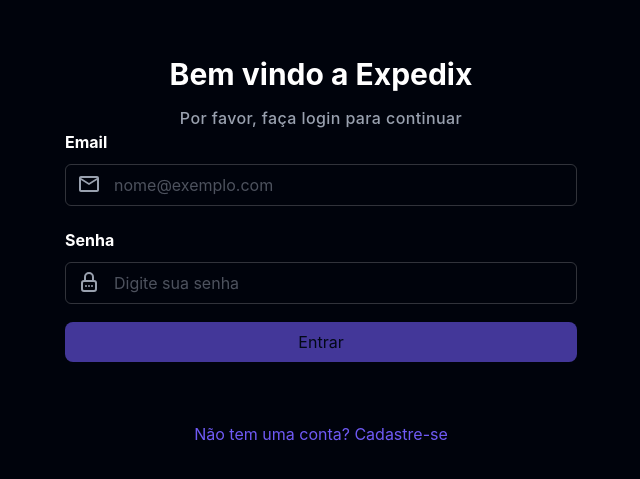
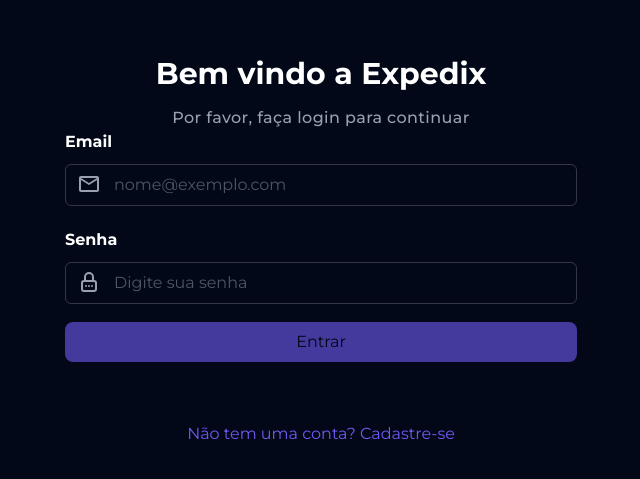
Before and after one commit to rogerdasilva7/expedix, a React (Vite) app: page /login in a window 1280 px wide. Shown: the part 149-628 px from the top of the page, without its empty margins (319-959 px from the left). Built offline with nearby package versions, Linux system fonts and the light colour scheme; no server answers.

Commit message:
style: update font and background

```diff
--- a/src/Layout/index.tsx
+++ b/src/Layout/index.tsx
@@ -5,7 +5,7 @@
         <>
             <div className="flex h-screen">
             <Sidebar />
-            <main className="p-4 overflow-y-auto flex-1 bg-[#00030C]">
+            <main className="p-4 overflow-y-auto flex-1 bg-[#020817]">
                 <Outlet />
             </main>
             </div>
--- a/src/index.css
+++ b/src/index.css
@@ -1,5 +1,5 @@
+@import url('https://fonts.googleapis.com/css2?family=Inter:ital,opsz,wght@0,14..32,100..900;1,14..32,100..900&family=Montserrat:ital,wght@0,100..900;1,100..900&family=Roboto:ital,wght@0,100..900;1,100..900&display=swap');
 @import "tailwindcss";
-@import url('https://fonts.googleapis.com/css2?family=Inter:ital,opsz,wght@0,14..32,100..900;1,14..32,100..900&family=Montserrat:ital,wght@0,100..900;1,100..900&family=Roboto:ital,wght@0,100..900;1,100..900&display=swap');
 *{
-    font-family: "Inter", sans-serif;
+    font-family: "Montserrat", sans-serif;
 }
--- a/src/pages/Login/index.tsx
+++ b/src/pages/Login/index.tsx
@@ -39,7 +39,7 @@
     return(
         <div>
             <main>
-                <section className="w-screen flex flex-col items-center justify-center h-screen bg-[#00030C]">
+                <section className="w-screen flex flex-col items-center justify-center h-screen bg-[#020817]">
                     <div className="flex flex-col items-center">
                         <h1 className="text-white font-bold text-3xl mb-3.5">Bem vindo a Expedix</h1>
                         <p className="text-gray-400 tracking-wide font-medium">Por favor, faça login para continuar</p>
--- a/src/pages/Signup/index.tsx
+++ b/src/pages/Signup/index.tsx
@@ -34,7 +34,7 @@
     return(
         <div>
             <main>
-                <section className="w-screen flex flex-col items-center justify-center h-screen bg-[#00030C]">
+                <section className="w-screen flex flex-col items-center justify-center h-screen bg-[#020817]">
                     <div className="flex flex-col items-center mb-10">
                         <h1 className="text-white font-bold text-3xl mb-3.5">Criar Conta</h1>
                         <p className="text-gray-400 tracking-wide font-medium">Cadastre-se para começar</p>
```
